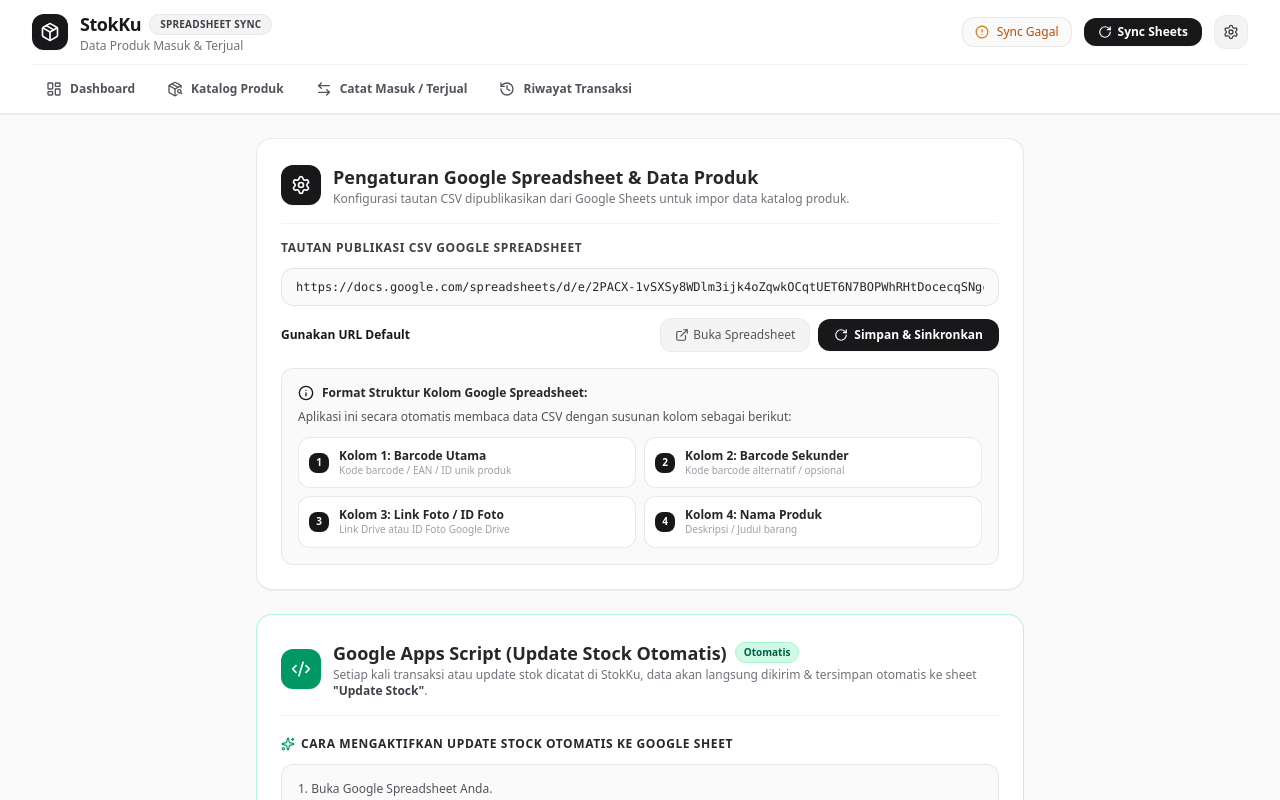
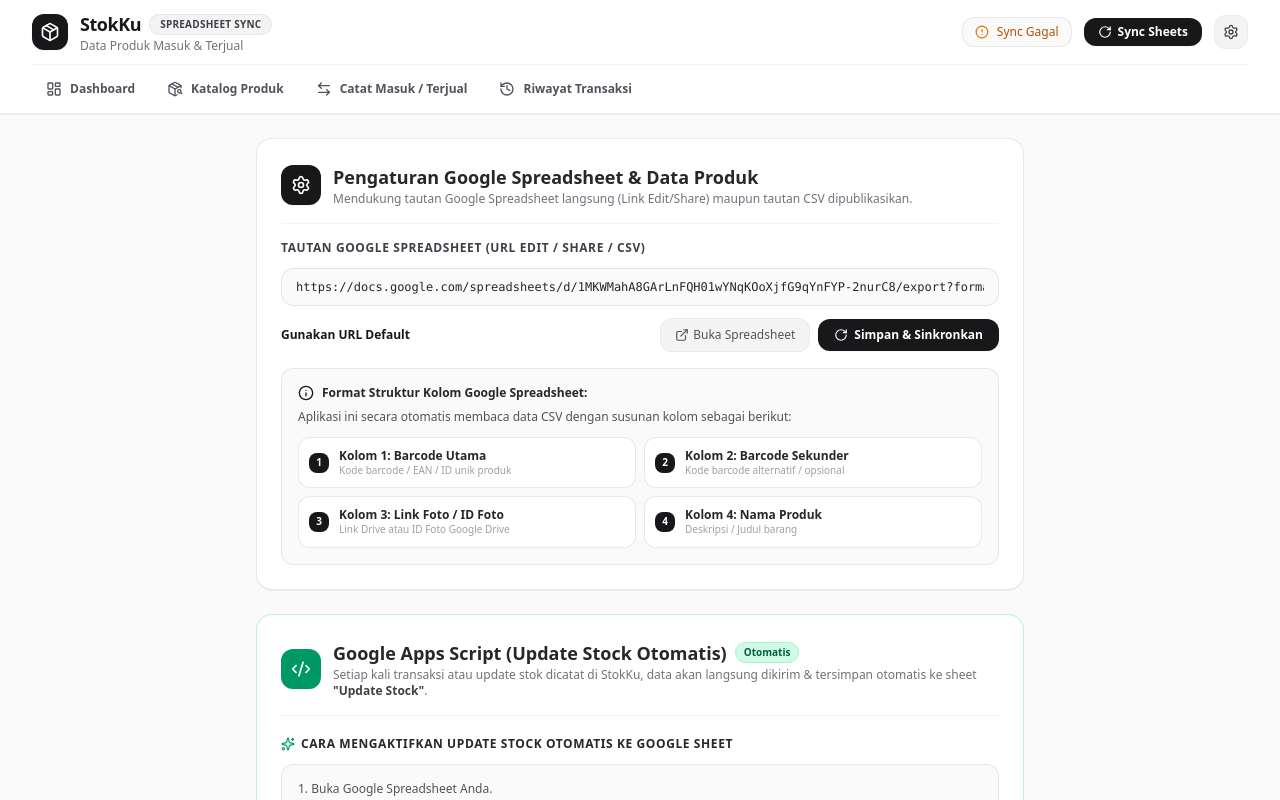
Before and after one commit to bercerita6654-ui/Stokku, a React (Vite) app: page / in a window 1280 px wide. Both pictures are taken after a click on the button "Pengaturan URL Spreadsheet". Shown: the top 800 px of the page. Built offline with nearby package versions, Linux system fonts and the light colour scheme; no server answers.

Commit message:
feat: improve Google Sheets URL handling
Add normalization utility to support direct spreadsheet URLs (edit/share) alongside published CSV links, improving user experience in Settings. Updated default spreadsheet and added price field to data model.

```diff
--- a/server.ts
+++ b/server.ts
@@ -3,7 +3,7 @@
 import { createServer as createViteServer } from 'vite';
 import Papa from 'papaparse';
 
-const DEFAULT_SHEET_URL = 'https://docs.google.com/spreadsheets/d/e/2PACX-1vSXSy8WDlm3ijk4oZqwkOCqtUET6N7BOPWhRHtDocecqSNgcKWZdlY77h6A0IoEe-ykHMPEUy-3KZ3y/pub?gid=638369466&single=true&output=csv';
+const DEFAULT_SHEET_URL = 'https://docs.google.com/spreadsheets/d/1MKWMahA8GArLnFQH01wYNqKOoXjfG9qYnFYP-2nurC8/export?format=csv&gid=638369466';
 
 interface CSVProductRow {
   id: string;
@@ -11,8 +11,41 @@
   barcode2: string;
   photoUrl: string;
   name: string;
+  price?: number;
   category?: string;
   initialStock?: number;
+}
+
+export function normalizeGoogleSheetCsvUrl(url: string): string {
+  if (!url) return DEFAULT_SHEET_URL;
+  const trimmed = url.trim();
+
+  if (!trimmed.includes('docs.google.com/spreadsheets/d/')) {
+    return trimmed;
+  }
+
+  // Handle published web sheet
+  if (trimmed.includes('/spreadsheets/d/e/')) {
+    if (!trimmed.includes('output=csv')) {
+      return trimmed.includes('?') ? `${trimmed}&output=csv` : `${trimmed}?output=csv`;
+    }
+    return trimmed;
+  }
+
+  // Handle direct Google Spreadsheet edit / view / share link
+  const idMatch = trimmed.match(/\/spreadsheets\/d\/([a-zA-Z0-9_-]+)/);
+  if (idMatch && idMatch[1]) {
+    const spreadsheetId = idMatch[1];
+    let gid = '';
+    const gidMatch = trimmed.match(/[?&]gid=([0-9]+)/) || trimmed.match(/#gid=([0-9]+)/);
+    if (gidMatch && gidMatch[1]) {
+      gid = gidMatch[1];
+    }
+
+    return `https://docs.google.com/spreadsheets/d/${spreadsheetId}/export?format=csv${gid ? `&gid=${gid}` : ''}`;
+  }
+
+  return trimmed;
 }
 
 function processGoogleDriveUrl(url: string): string {
@@ -86,7 +119,8 @@
   // Fetch CSV Endpoint
   app.post('/api/sync-csv', async (req, res) => {
     try {
-      const sheetUrl = req.body?.url || DEFAULT_SHEET_URL;
+      const rawUrl = req.body?.url || DEFAULT_SHEET_URL;
+      const sheetUrl = normalizeGoogleSheetCsvUrl(rawUrl);
 
       const response = await fetch(sheetUrl, {
         headers: {
@@ -144,6 +178,8 @@
         const barcode2 = (row[1] || '').trim();
         const photoUrlRaw = (row[2] || '').trim();
         const name = (row[3] || '').trim();
+        const priceStr = (row[4] || '').replace(/[^0-9]/g, '');
+        const parsedPrice = priceStr ? parseInt(priceStr, 10) : 0;
 
         // Skip completely empty rows
         if (!barcode1 && !barcode2 && !name) continue;
@@ -156,7 +192,8 @@
           barcode1: barcode1,
           barcode2: barcode2,
           photoUrl: processedPhotoUrl,
-          name: name || `Produk ${i}`
+          name: name || `Produk ${i}`,
+          price: parsedPrice
         });
       }
 
--- a/src/components/SettingsModal.tsx
+++ b/src/components/SettingsModal.tsx
@@ -223,7 +223,7 @@
           <div>
             <h2 className="text-lg font-bold text-zinc-800">Pengaturan Google Spreadsheet & Data Produk</h2>
             <p className="text-xs text-zinc-500">
-              Konfigurasi tautan CSV dipublikasikan dari Google Sheets untuk impor data katalog produk.
+              Mendukung tautan Google Spreadsheet langsung (Link Edit/Share) maupun tautan CSV dipublikasikan.
             </p>
           </div>
         </div>
@@ -231,7 +231,7 @@
         {/* Spreadsheet URL Input Card */}
         <div className="space-y-3">
           <label className="block text-xs font-bold text-zinc-700 uppercase tracking-wider">
-            Tautan Publikasi CSV Google Spreadsheet
+            Tautan Google Spreadsheet (URL Edit / Share / CSV)
           </label>
 
           <div className="space-y-2">
@@ -239,7 +239,7 @@
               type="text"
               value={sheetUrl}
               onChange={(e) => setSheetUrl(e.target.value)}
-              placeholder="https://docs.google.com/spreadsheets/d/e/.../pub?output=csv"
+              placeholder="https://docs.google.com/spreadsheets/d/1MKWMahA8GArLnFQH01wYNqKOoXjfG9qYnFYP-2nurC8/edit?gid=638369466"
               className="w-full px-3.5 py-2.5 bg-zinc-50 border border-zinc-200 rounded-xl text-xs font-mono text-zinc-800 focus:outline-none focus:ring-2 focus:ring-zinc-900/10"
             />
 
--- a/src/lib/storage.ts
+++ b/src/lib/storage.ts
@@ -9,20 +9,53 @@
   OPERATOR: 'stokku_operator_v1'
 };
 
-export const DEFAULT_SHEET_URL = 'https://docs.google.com/spreadsheets/d/e/2PACX-1vSXSy8WDlm3ijk4oZqwkOCqtUET6N7BOPWhRHtDocecqSNgcKWZdlY77h6A0IoEe-ykHMPEUy-3KZ3y/pub?gid=638369466&single=true&output=csv';
+export const DEFAULT_SHEET_URL = 'https://docs.google.com/spreadsheets/d/1MKWMahA8GArLnFQH01wYNqKOoXjfG9qYnFYP-2nurC8/export?format=csv&gid=638369466';
 export const DEFAULT_APPS_SCRIPT_URL = 'https://script.google.com/macros/s/AKfycbxW1SRfxnEQ88ximFcs7kNJhreteT7MzCcxATYgTZ7NM5UGlsGeQFcA-rWjCeC5VTI/exec';
+
+export function normalizeGoogleSheetCsvUrl(url: string): string {
+  if (!url) return DEFAULT_SHEET_URL;
+  const trimmed = url.trim();
+
+  if (!trimmed.includes('docs.google.com/spreadsheets/d/')) {
+    return trimmed;
+  }
+
+  // Handle published web sheet
+  if (trimmed.includes('/spreadsheets/d/e/')) {
+    if (!trimmed.includes('output=csv')) {
+      return trimmed.includes('?') ? `${trimmed}&output=csv` : `${trimmed}?output=csv`;
+    }
+    return trimmed;
+  }
+
+  // Handle direct Google Spreadsheet edit / view / share link
+  const idMatch = trimmed.match(/\/spreadsheets\/d\/([a-zA-Z0-9_-]+)/);
+  if (idMatch && idMatch[1]) {
+    const spreadsheetId = idMatch[1];
+    let gid = '';
+    const gidMatch = trimmed.match(/[?&]gid=([0-9]+)/) || trimmed.match(/#gid=([0-9]+)/);
+    if (gidMatch && gidMatch[1]) {
+      gid = gidMatch[1];
+    }
+
+    return `https://docs.google.com/spreadsheets/d/${spreadsheetId}/export?format=csv${gid ? `&gid=${gid}` : ''}`;
+  }
+
+  return trimmed;
+}
 
 export function getStoredSheetUrl(): string {
   if (typeof window === 'undefined') return DEFAULT_SHEET_URL;
   const stored = localStorage.getItem(STORAGE_KEYS.SHEET_URL);
-  if (!stored || stored === 'https://docs.google.com/spreadsheets/d/e/2PACX-1vSXSy8WDlm3ijk4oZqwkOCqtUET6N7BOPWhRHtDocecqSNgcKWZdlY77h6A0IoEe-ykHMPEUy-3KZ3y/pub?output=csv') {
+  if (!stored || stored.includes('/2PACX-1vSXSy8WDlm3ijk4oZqwkOCqtUET6N7BOPWhRHtDocecqSNgcKWZdlY77h6A0IoEe-ykHMPEUy-3KZ3y/')) {
     return DEFAULT_SHEET_URL;
   }
-  return stored;
+  return normalizeGoogleSheetCsvUrl(stored);
 }
 
 export function saveSheetUrl(url: string): void {
-  localStorage.setItem(STORAGE_KEYS.SHEET_URL, url.trim() || DEFAULT_SHEET_URL);
+  const normalized = normalizeGoogleSheetCsvUrl(url);
+  localStorage.setItem(STORAGE_KEYS.SHEET_URL, normalized || DEFAULT_SHEET_URL);
 }
 
 export function getStoredAppsScriptUrl(): string {
```
